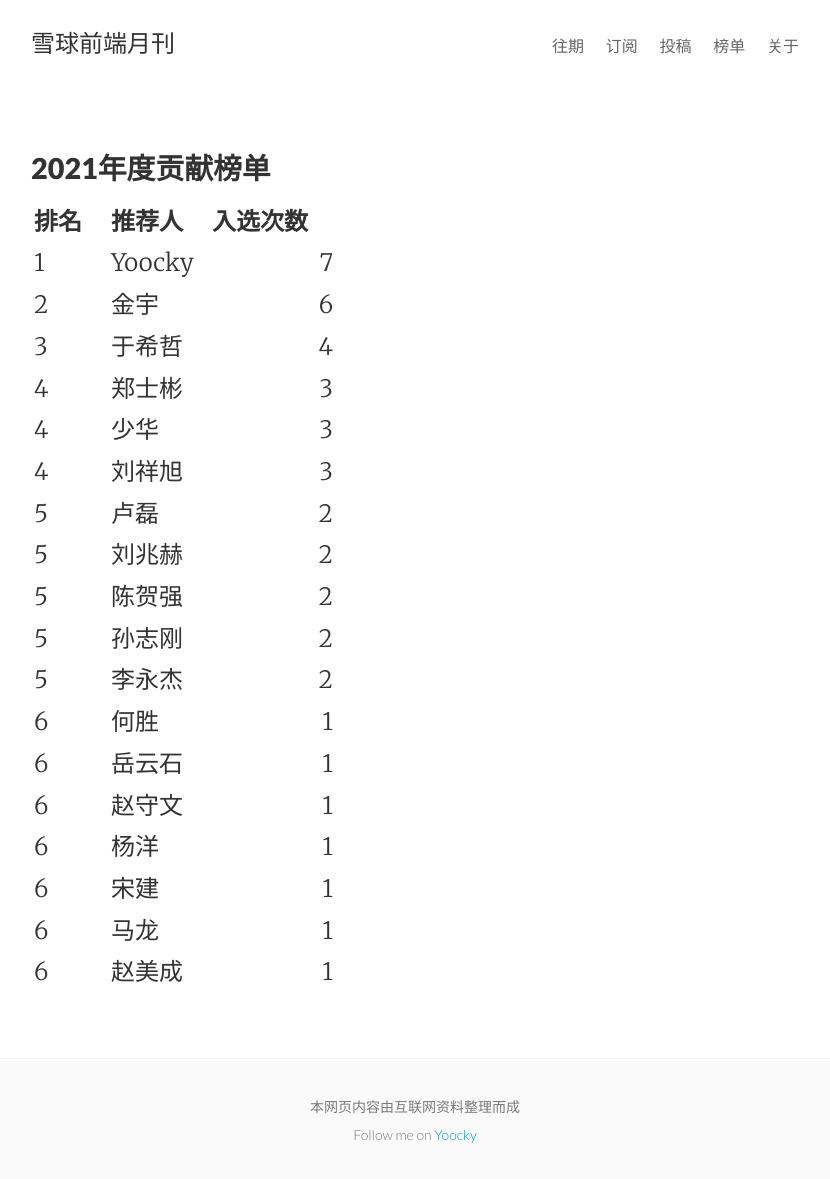
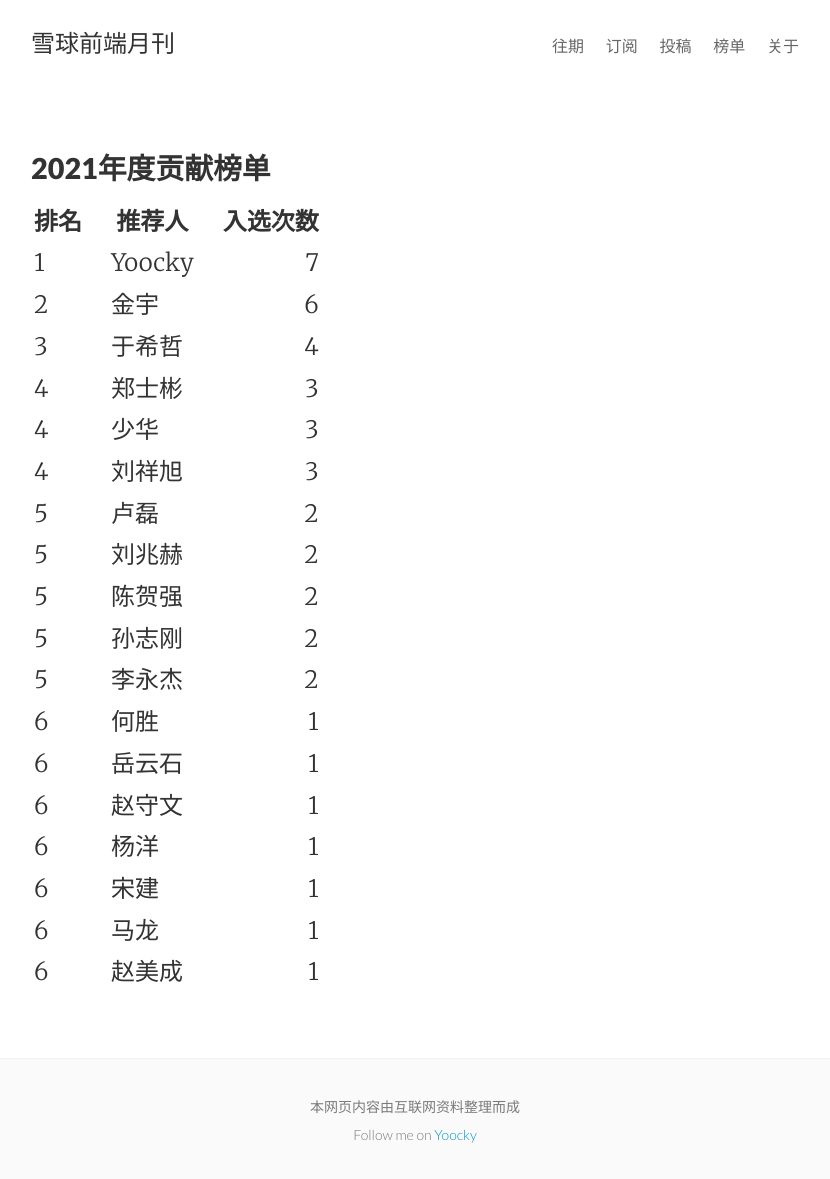
Before and after one commit to yoocky/monthly, a Jekyll site: the page built from rank.md, in a window 1280 px wide. Shown: the whole page, without its empty margins (225-1055 px from the left). Built offline with Jekyll 4.4.1, drawn with Linux system fonts in a browser that asks for light colours.

```diff
--- a/_sass/_basscss.scss
+++ b/_sass/_basscss.scss
@@ -760,17 +760,17 @@
 }
 table {
   line-height: 1.5715;
-
+  th {
+    padding-right: 26px;
+    &:last-child {
+      text-align: right;
+    }
+  }
   td {
     color: #333;
+    padding-right: 26px;
     &:last-child {
       text-align: right;
     }
   }
 }
-table th {
-  padding-right: 26px;
-  &:last-child {
-    text-align: right;
-  }
-}
```
